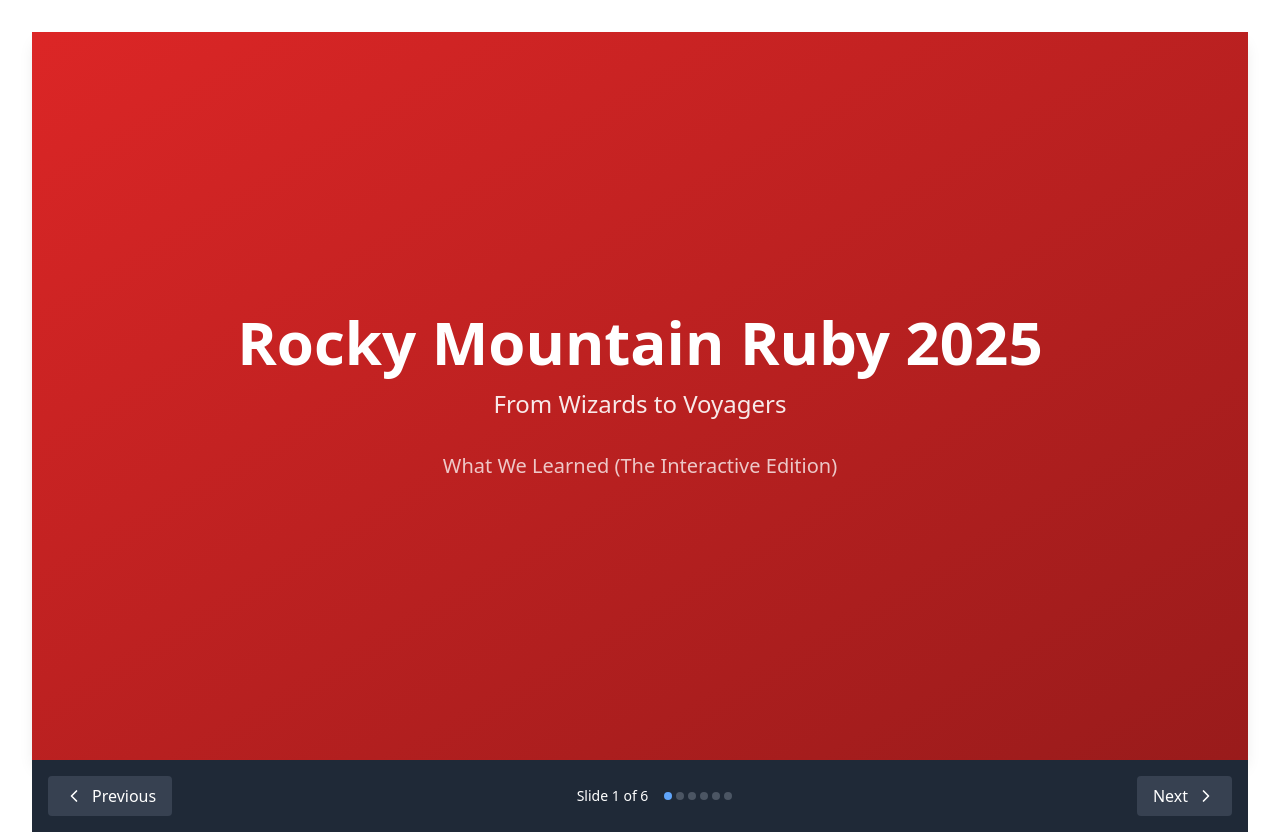
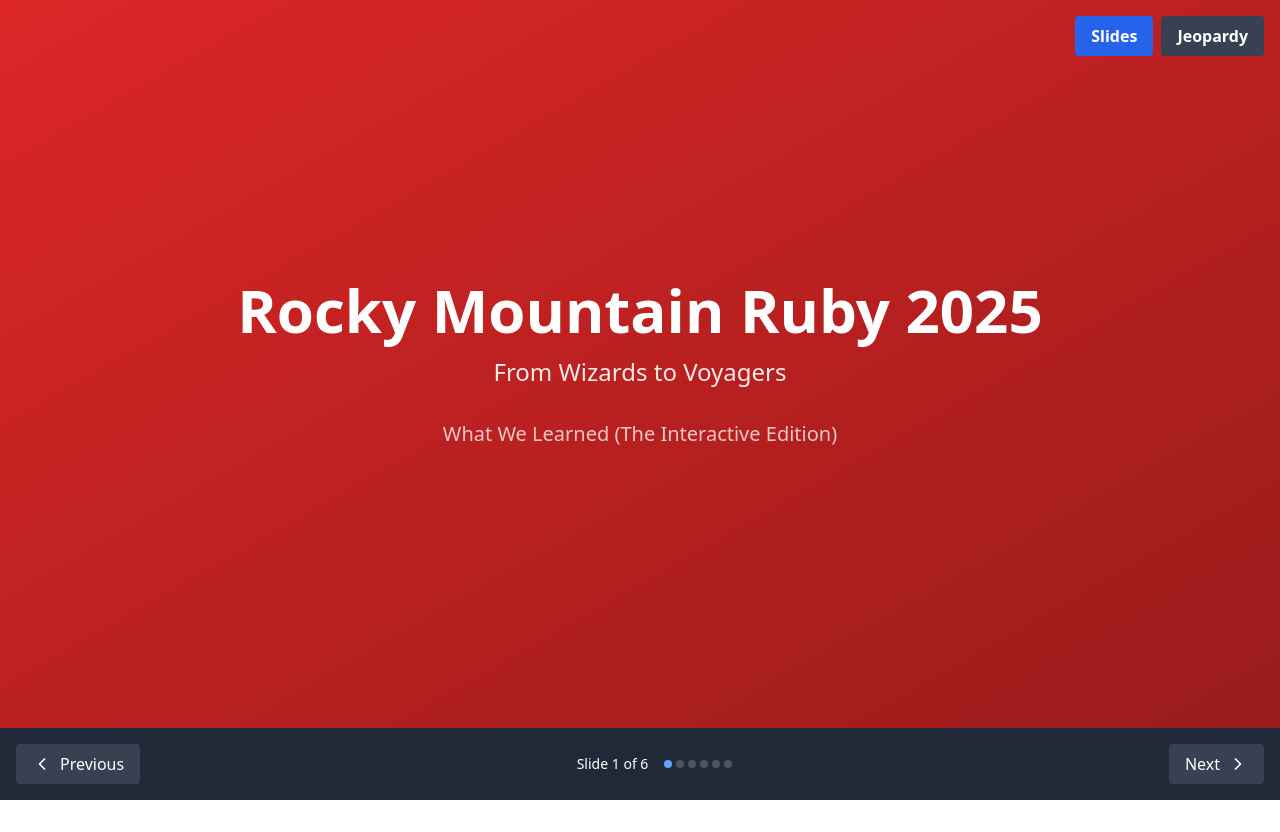
Before and after one commit to ToriK17/rmr-presentation, a React (Vite) app: page / in a window 1280 px wide. After the commit the page ends 800 px from the top, so only its background shows below. Built offline with nearby package versions, Linux system fonts and the light colour scheme.

Commit message:
update to add jepordy

```diff
--- a/src/App.tsx
+++ b/src/App.tsx
@@ -1,10 +1,40 @@
-// import { useState } from 'react'
-// import reactLogo from './assets/react.svg'
-// import viteLogo from '/vite.svg'
-import './App.css'
+import React, { useState } from "react";
 import RockyMountainRubyPresentation from "./RockyMountainRubyPresentation";
-
+import RockyRubyJeopardy from "./RockyRubyJeopardy";
 
 export default function App() {
-  return <RockyMountainRubyPresentation />;
+  const [mode, setMode] = useState<"slides" | "game">("slides");
+
+  return (
+    <div className="w-full h-screen bg-gray-900 text-white">
+      <div className="absolute top-4 right-4 z-50 space-x-2">
+        <button
+          onClick={() => setMode("slides")}
+          className={`px-4 py-2 rounded font-semibold ${
+            mode === "slides"
+              ? "bg-blue-600 text-white"
+              : "bg-gray-700 hover:bg-gray-600"
+          }`}
+        >
+          Slides
+        </button>
+        <button
+          onClick={() => setMode("game")}
+          className={`px-4 py-2 rounded font-semibold ${
+            mode === "game"
+              ? "bg-green-600 text-white"
+              : "bg-gray-700 hover:bg-gray-600"
+          }`}
+        >
+          Jeopardy
+        </button>
+      </div>
+
+      {mode === "slides" ? (
+        <RockyMountainRubyPresentation />
+      ) : (
+        <RockyRubyJeopardy />
+      )}
+    </div>
+  );
 }
```
